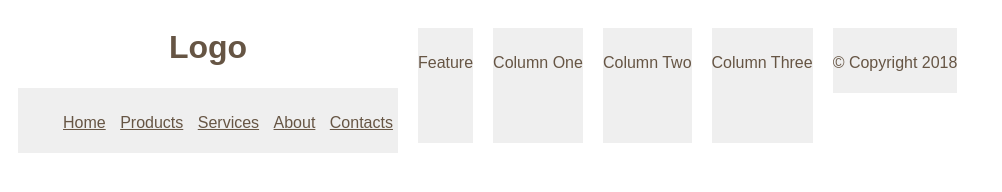
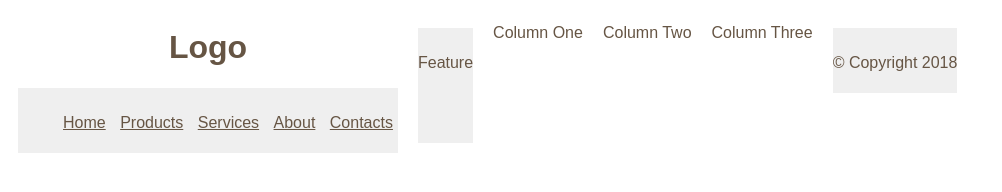
Before and after one commit to emma3126/emma3126.github.io, a plain HTML site: page index.html in a window 1280 px wide. Shown: the whole page, without its empty margins (0-1002 px from the left). Drawn offline with Linux system fonts and the light colour scheme.

Commit message:
Removed article from grid_4

```diff
--- a/index.html
+++ b/index.html
@@ -36,13 +36,13 @@
     <div id="feature" class="grid_12">
       <p>Feature</p>
     </div>
-    <div class="article grid_4">
+    <div class="grid_4">
       <p>Column One</p>
     </div>
-    <div class="article grid_4">
+    <div class="grid_4">
       <p>Column Two</p>
     </div>
-    <div class="article grid_4">
+    <div class="grid_4">
       <p>Column Three</p>
     </div>
     <div id="footer" class = "grid_12">
```
